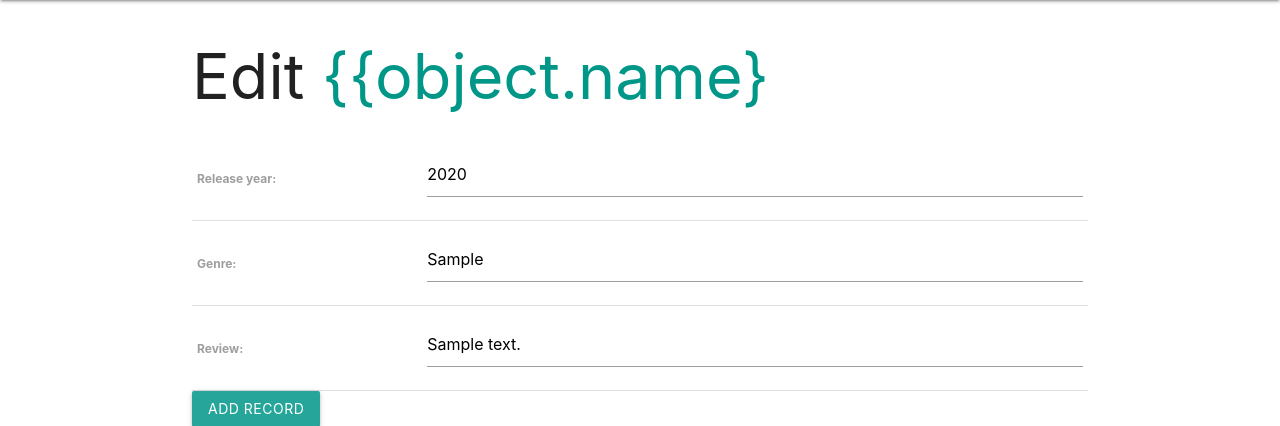
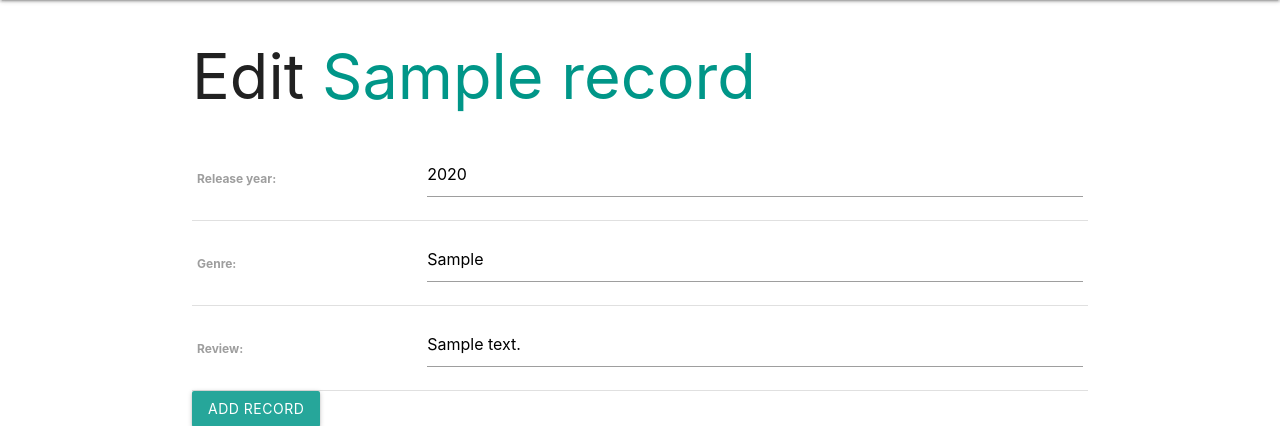
Before and after one commit to TylerReidd/Recorder, a Django app: page /records/1/update/ in a window 1280 px wide. Shown: the part 64-490 px from the top of the page. Run offline with Django 3.2, Linux system fonts and the light colour scheme; tables that the repository leaves empty hold one stand-in row (values such as "Sample post").

Commit message:
add title to edit page

```diff
--- a/main_app/templates/main_app/record_form.html
+++ b/main_app/templates/main_app/record_form.html
@@ -2,7 +2,7 @@
 
 {% block content %}
 {% if object %}
-<h1>Edit <span class='teal-text'>{{object.name}</span></h1>
+<h1>Edit <span class='teal-text'>{{object.title}}</span></h1>
 {% else %}
 <h1>Add Record</h1>
 {% endif %}
```
